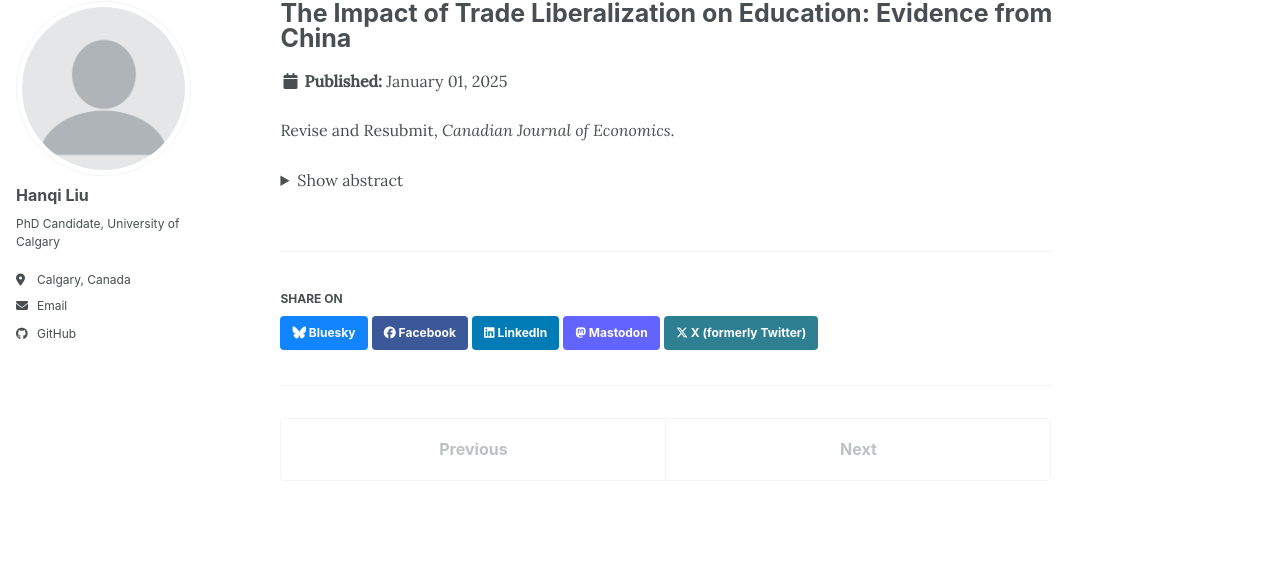
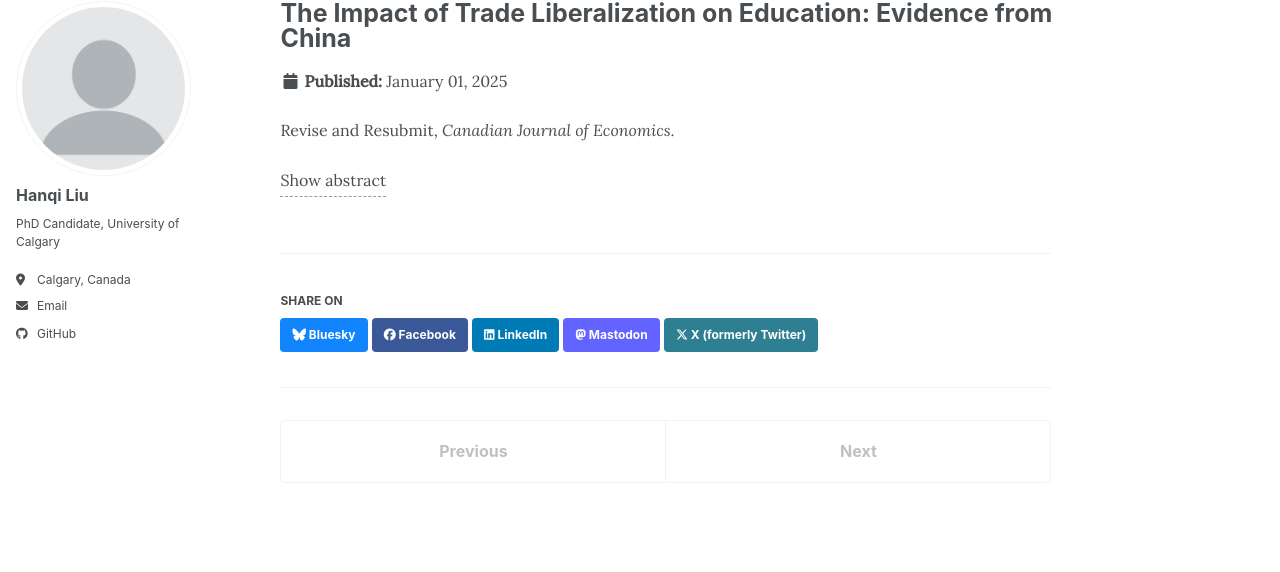
Before and after one commit to hanqi-liu-econ/hanqi-liu-econ.github.io, a Jekyll site: the page built from _publications/2025-01-01-trade-education-china.md, in a window 1280 px wide. Shown: the part 94-666 px from the top of the page. Built offline with Jekyll 4.4.1, drawn with Linux system fonts in a browser that asks for light colours; a script bundle is joined from its source files by our own code; library files that are not in the unit come from our copies.

Commit message:
Update _custom.scss

```diff
--- a/_sass/_custom.scss
+++ b/_sass/_custom.scss
@@ -34,3 +34,20 @@ a:hover {
 .archive__item-title a:hover {
   text-decoration: none !important;
 }
+
+details summary {
+  cursor: pointer;
+  display: inline-block;
+  border-bottom: 1px dashed #999;
+  padding-bottom: 1px;
+  list-style: none;
+}
+details summary::-webkit-details-marker {
+  display: none;
+}
+details summary::marker {
+  content: "";
+}
+details p, details {
+  margin-top: 0.6em;
+}
```
